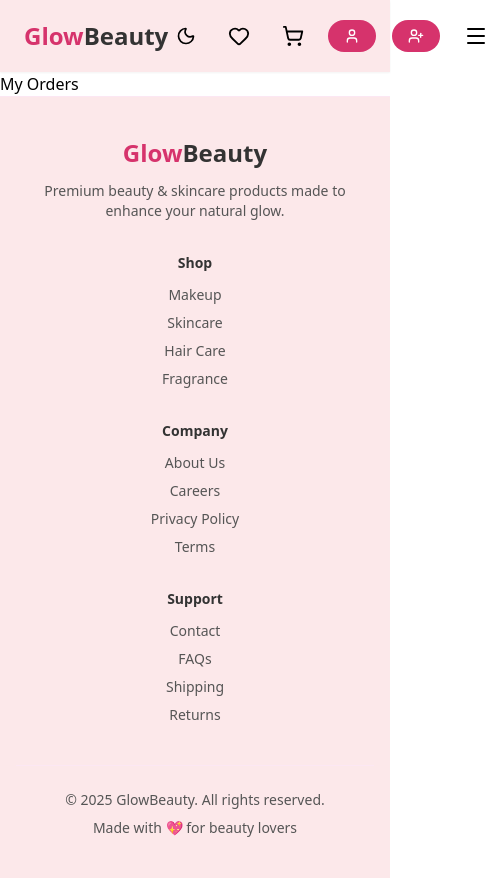
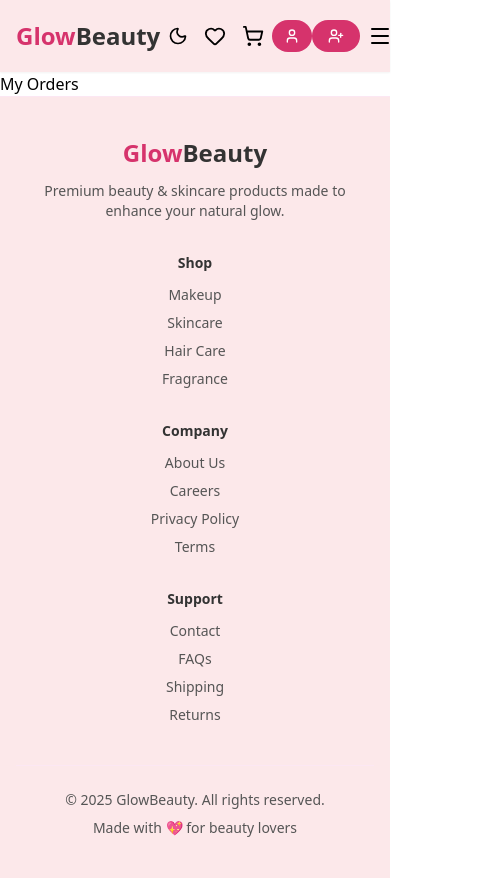
Before and after one commit to kalashkaushal123/E-Commerce-Project, a React (Vite) app in the folder eCommerceProject/: page /orders in a window 390 px wide. Shown: the whole page, 496 px wide, since content can reach past the window. Built offline with nearby package versions, Linux system fonts and the light colour scheme.

Commit message:
save some changes

```diff
--- a/eCommerceProject/src/Components/Header/Header.jsx
+++ b/eCommerceProject/src/Components/Header/Header.jsx
@@ -24,7 +24,7 @@ function Header() {
 
   return (
     <header className="w-full bg-[#fce8ea] shadow-sm dark:bg-[#121212]">
-      <nav className="max-w-7xl mx-auto flex items-center justify-between px-6 py-4">
+      <nav className="max-w-7xl mx-auto flex items-center justify-between px-4 md:px-6 py-4">
 
         {/* Logo */}
         <Link to="/">
@@ -34,7 +34,7 @@ function Header() {
         </Link>
 
         {/* Desktop Nav */}
-        <ul className="hidden md:flex gap-8 font-medium text-[#444] dark:text-gray-300">
+        <ul className="hidden md:flex gap-8 max-[1024px]:gap-3 font-medium text-[#444] dark:text-gray-300">
           <NavLink to="/" className="hover:text-[#d6336c]">Home</NavLink>
 
           <div className="relative group cursor-pointer">
@@ -59,14 +59,14 @@ function Header() {
         </ul>
 
         {/* Right Section */}
-        <div className="flex items-center gap-4">
+        <div className="flex items-center xl:gap-4 lg:gap-2 md:gap-1">
 
 
-        {/* Search */}
-        <div className="hidden sm:flex items-center bg-white dark:bg-[#1c1c1c] rounded-full px-3 py-1 shadow-sm">
-            <Search size={18} className="text-gray-400" />
-            <input type="text" placeholder="Search beauty products..." className="outline-none border-none px-2 text-sm bg-transparent text-[#444] dark:text-[#f1f1f1]" />
-        </div>
+          {/* Search */}
+          <div className="hidden lg:flex items-center bg-white dark:bg-[#1c1c1c] rounded-full px-3 py-1 shadow-sm">
+              <Search size={18} className="text-gray-400 shrink-0" />
+              <input type="text" placeholder="Search beauty products..." className="outline-none border-none px-2 text-sm bg-transparent text-[#444] dark:text-[#f1f1f1] w-full" />
+          </div>
 
 
           {/* Theme Toggle */}
@@ -147,7 +147,7 @@ function Header() {
             {!isLoggedIn && (
             <>
               <Link to="/login">
-                <button className="flex items-center gap-1 bg-[#d6336c] text-white px-4 py-2 rounded-full text-sm hover:bg-[#c2255c] transition">
+                <button className="flex items-center gap-1 bg-[#d6336c] text-white px-3 md:px-4 py-2 rounded-full text-sm hover:bg-[#c2255c] transition">
 
                   <User size={16} />
 
```
